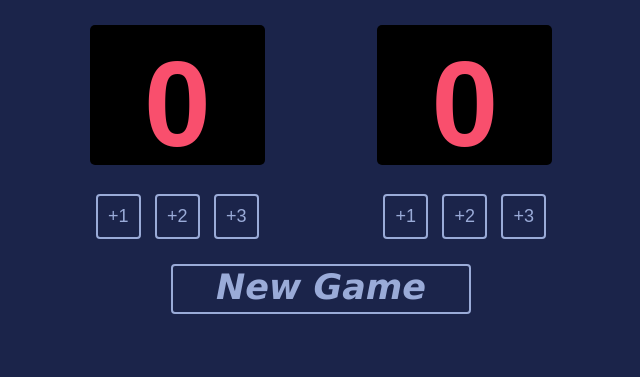
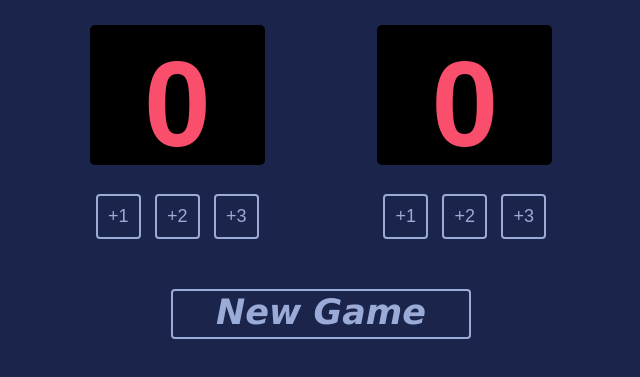
Before and after one commit to compendious/basket-ball-score-board, a plain HTML site: page index.html in a window 1280 px wide. Shown: the part 123-500 px from the top of the page, without its empty margins (319-959 px from the left). Drawn offline with Linux system fonts and the light colour scheme; a web font is replaced by a local one.

Commit message:
Update index.css

```diff
--- a/index.css
+++ b/index.css
@@ -45,7 +45,7 @@ h1 {
 
 .btn-new {
     display: grid;
-    margin: 25px auto;
+    margin: 50px auto;
     font-family: Verdana, Geneva, Tahoma, sans-serif;
     font-size: 35px;
     font-style: italic;
```
